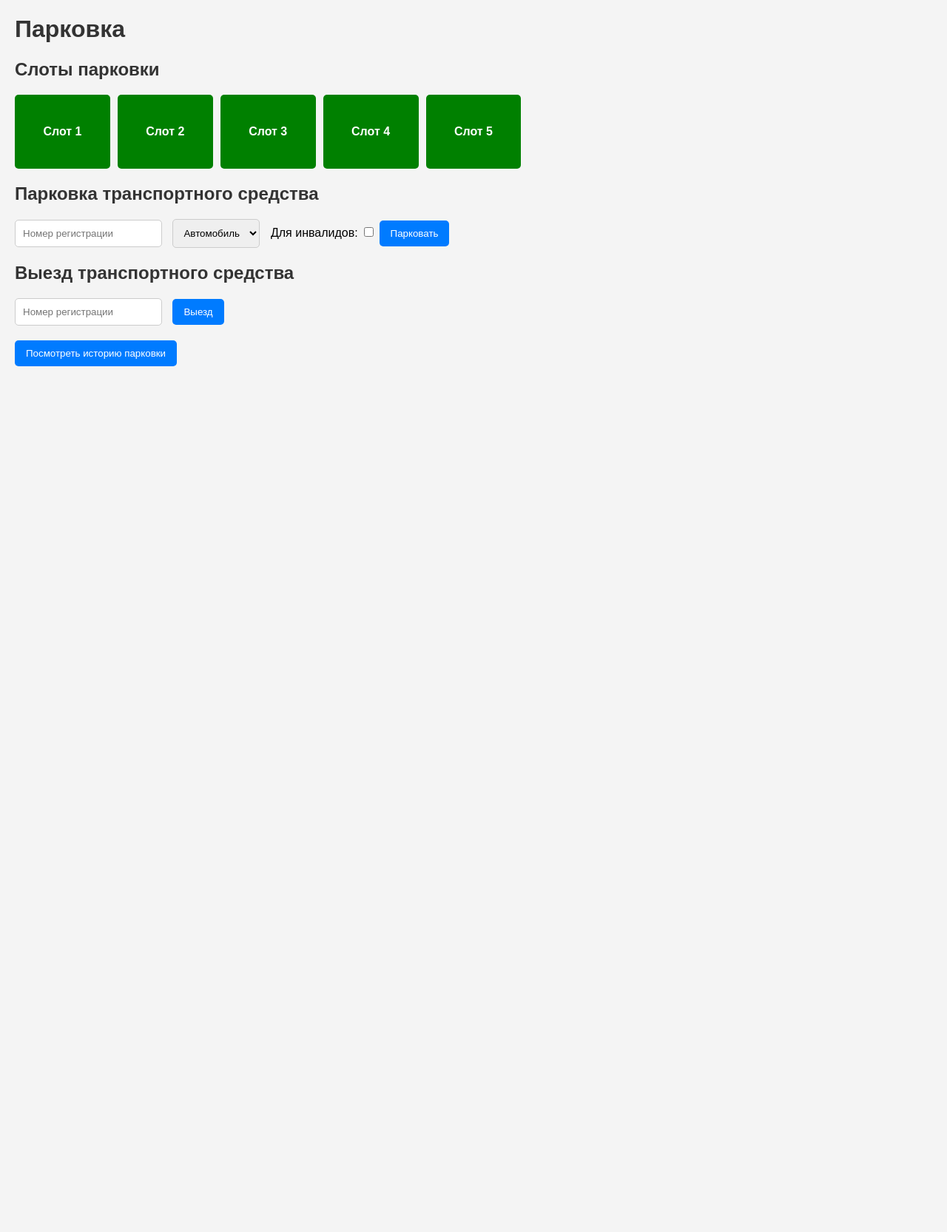
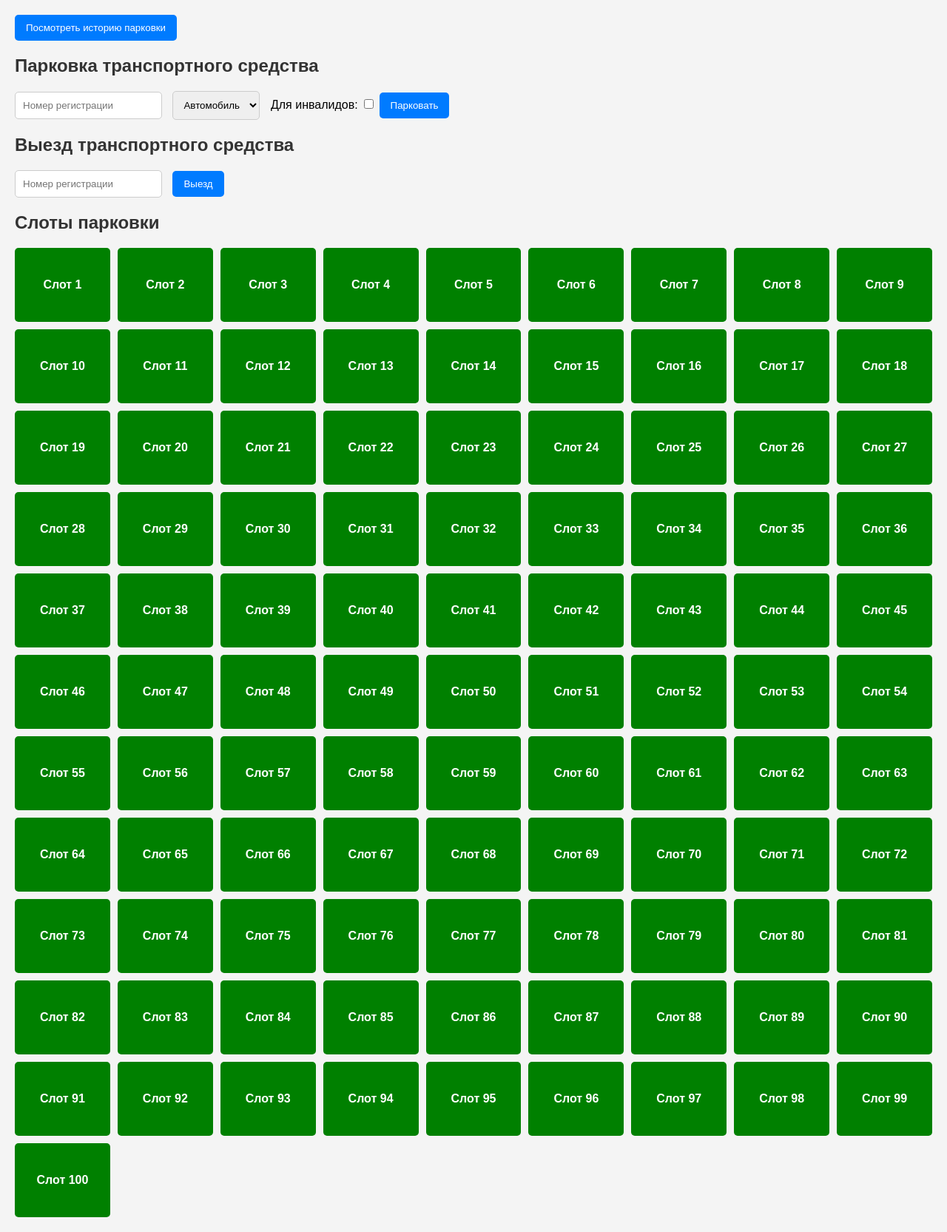
Before and after one commit to qutr1t/dumpster-fire, a Flask app: page / in a window 1280 px wide. Shown: the whole page at 74% size. Before the commit the page ends 495 px from the top, so only its background shows below. Run offline with Flask 3, Linux system fonts and the light colour scheme.

Commit message:
redacted

```diff
--- a/main.py
+++ b/main.py
@@ -7,7 +7,7 @@ import math
 # Инициализация приложения Flask
 app = Flask(__name__)
 # Создание парковки с 5 местами
-parking_lot = ParkingLot(5)
+parking_lot = ParkingLot(100)
 
 # Хранение истории парковки
 parking_history = []
--- a/templates/index.html
+++ b/templates/index.html
@@ -111,11 +111,8 @@
 </head>
 
 <body>
-    <h1>Парковка</h1>
-
-    <h2>Слоты парковки</h2>
-    <div class="slots-container" id="slots-container"></div> <!-- Контейнер для слотов парковки -->
-
+    <button onclick="window.location.href='/history'">Посмотреть историю парковки</button>
+    <!-- Кнопка для просмотра истории -->
     <h2>Парковка транспортного средства</h2>
     <form id="park-form">
         <input type="text" id="registration-number" placeholder="Номер регистрации" required />
@@ -134,9 +131,12 @@
         <input type="text" id="exit-registration-number" placeholder="Номер регистрации" required />
         <button type="submit">Выезд</button> <!-- Кнопка для выезда -->
     </form>
+    <h2>Слоты парковки</h2>
+    <div class="slots-container" id="slots-container"></div> <!-- Контейнер для слотов парковки -->
 
-    <button onclick="window.location.href='/history'">Посмотреть историю парковки</button>
-    <!-- Кнопка для просмотра истории -->
+
+
+
 
     <script>
         async function fetchSlots() {
```
